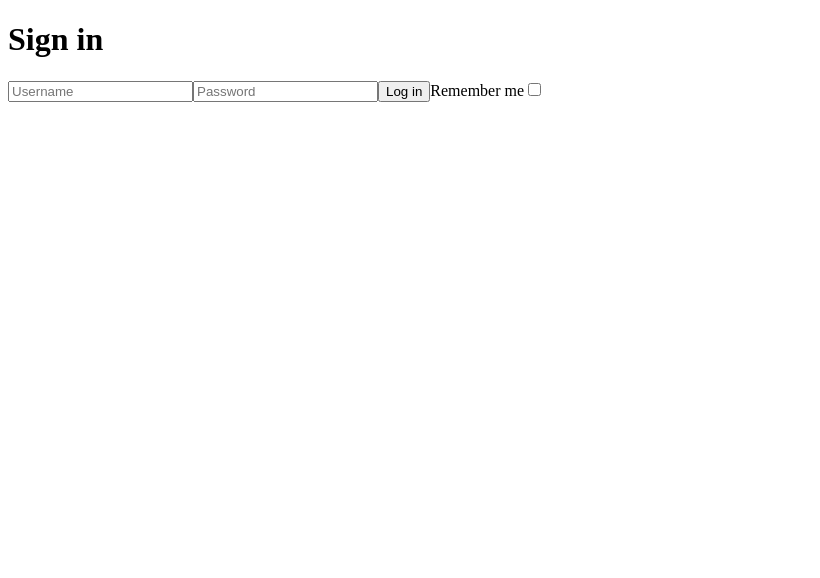
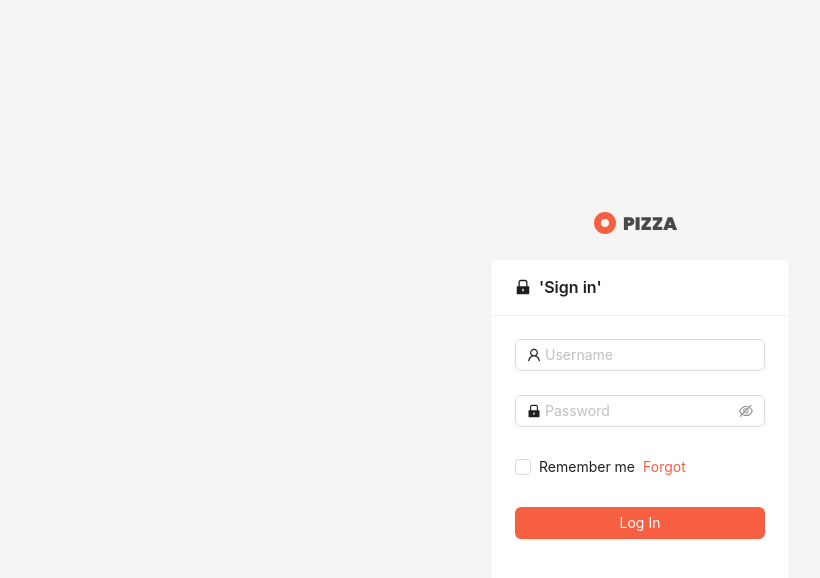
Before and after one commit to yashashvi007/admin-dashboard, a React (Vite) app: page /auth/login in a window 1280 px wide. Shown: the top 578 px of the page, without its empty margins (0-820 px from the left). Built offline with nearby package versions, Linux system fonts and the light colour scheme.

Commit message:
Integrate Ant Design components into the login page, enhancing UI with a styled form and layout. Update package dependencies for Ant Design and related icons.

```diff
--- a/package.json
+++ b/package.json
@@ -11,6 +11,8 @@
     "test": "vitest --watch"
   },
   "dependencies": {
+    "@ant-design/icons": "^6.1.0",
+    "antd": "^5.29.1",
     "react": "^19.2.0",
     "react-dom": "^19.2.0",
     "react-router-dom": "^7.9.6"
--- a/src/main.tsx
+++ b/src/main.tsx
@@ -1,12 +1,20 @@
 import { StrictMode } from 'react'
 import { createRoot } from 'react-dom/client'
 import './index.css'
-import App from './App.tsx'
+import 'antd/dist/reset.css';
 import { RouterProvider } from 'react-router-dom'
 import { router } from './router.tsx'
+import { ConfigProvider } from 'antd';
 
 createRoot(document.getElementById('root')!).render(
   <StrictMode>
-    <RouterProvider router={router} />
+    <ConfigProvider theme={{
+      token: {
+        colorPrimary: '#F65F42',
+        colorLink: '#F65F42',
+      }
+    }} >
+      <RouterProvider router={router} />
+    </ConfigProvider>
   </StrictMode>,
 )
--- a/src/pages/login/Login.tsx
+++ b/src/pages/login/Login.tsx
@@ -1,12 +1,52 @@
+import {Button, Card, Checkbox, Form, Input, Layout, Space} from 'antd';
+import { LockFilled, UserOutlined } from '@ant-design/icons';
 export default function LoginPage() {
   return (
-    <div>
-      <h1>Sign in</h1>
-      <input type="text" placeholder="Username" />
-      <input type="text"  placeholder="Password" />
-      <button>Log in</button>
-      <label htmlFor="remember-me">Remember me</label>
-      <input type="checkbox" id="remember-me" />
-    </div>
+    <>
+        <Layout  style={{height: '100vh', display: 'grid', placeItems: 'center'}} >
+            <Space direction='vertical'  align='center' size='large' >
+            <Layout.Content style={{display: 'flex', justifyContent: 'center', alignItems: 'center' }} >
+                        <svg
+                            width="93"
+                            height="23"
+                            viewBox="0 0 93 23"
+                            fill="none"
+                            xmlns="http://www.w3.org/2000/svg">
+                            <path
+                                d="M40.322 9.63C40.322 10.434 40.136 11.166 39.764 11.826C39.392 12.474 38.84 12.99 38.108 13.374C37.388 13.758 36.512 13.95 35.48 13.95H33.896V18H29.9V5.256H35.48C37.04 5.256 38.234 5.652 39.062 6.444C39.902 7.236 40.322 8.298 40.322 9.63ZM35.03 10.8C35.858 10.8 36.272 10.41 36.272 9.63C36.272 8.85 35.858 8.46 35.03 8.46H33.896V10.8H35.03ZM45.5855 5.256V18H41.5895V5.256H45.5855ZM51.8182 14.814H56.9302V18H47.3902V14.994L52.4302 8.424H47.3902V5.256H56.9302V8.262L51.8182 14.814ZM63.1561 14.814H68.2681V18H58.7281V14.994L63.7681 8.424H58.7281V5.256H68.2681V8.262L63.1561 14.814ZM78.238 16.074H73.99L73.36 18H69.166L73.828 5.256H78.436L83.08 18H78.868L78.238 16.074ZM77.266 13.068L76.114 9.522L74.962 13.068H77.266Z"
+                                fill="#484848"
+                            />
+                            <circle cx="11" cy="11" r="7.5" stroke="#F65F42" strokeWidth="7" />
+                        </svg>
+                </Layout.Content>
+            <Card
+              style={{width: 300}}
+              title={
+                <Space style={{ width: '100%'}} >
+                    <LockFilled/>
+                    'Sign in'
+                </Space>
+              }>
+                <Form>
+                    <Form.Item name='username'>
+                        <Input prefix={<UserOutlined/>} placeholder='Username' />
+                    </Form.Item>
+                    <Form.Item name='password'>
+                        <Input.Password prefix={<LockFilled/>} placeholder='Password' />
+                    </Form.Item>
+                    <Form.Item name='remember'>
+                        <Checkbox>Remember me</Checkbox>
+                        <a href="">Forgot</a>
+                    </Form.Item>
+                    <Form.Item>
+                        <Button type='primary' htmlType='submit' style={{width: '100%'}} >
+                            Log In
+                        </Button>
+                    </Form.Item>
+                </Form>
+            </Card>
+            </Space>
+        </Layout>
+    </>
   )
 }
```
Also changed, not shown: 1 other file (tests, documents, lock files or other folders).
